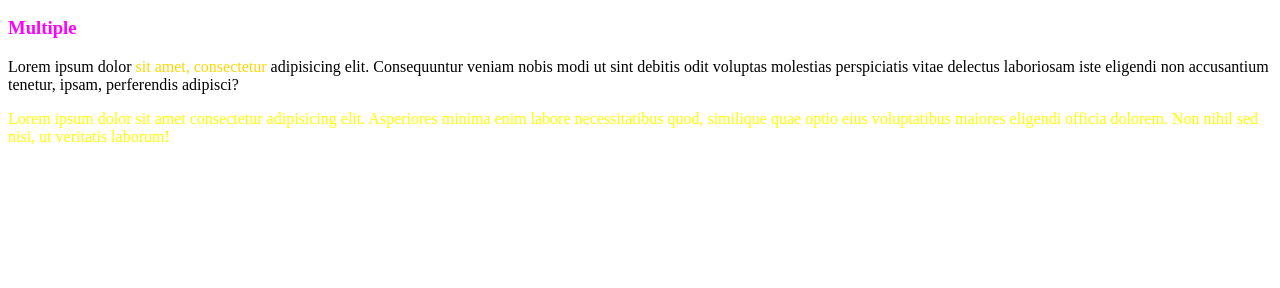
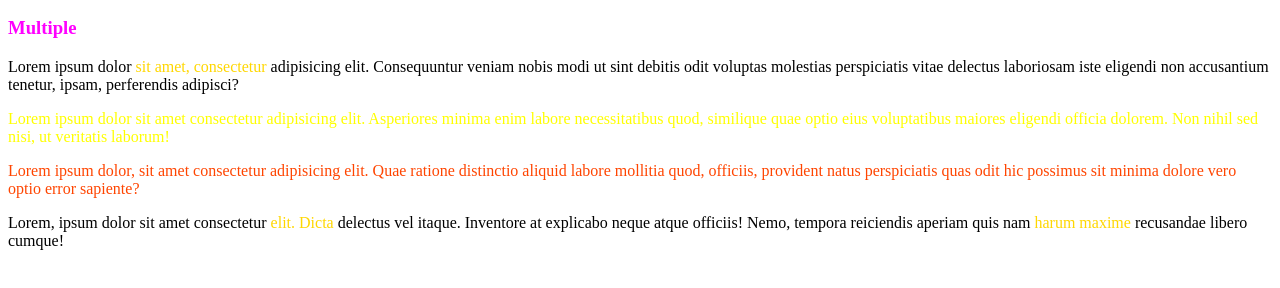
Before and after one commit to JPaulSalazar/selectores, a plain HTML site: page index.html in a window 1280 px wide. Shown: the part 110-398 px from the top of the page. Drawn offline with Linux system fonts and the light colour scheme.

Commit message:
agregue una combinacion de selectores basicos

```diff
--- a/index.html
+++ b/index.html
@@ -28,7 +28,12 @@
         <p class="clase">
             Lorem ipsum dolor sit amet consectetur adipisicing elit. Asperiores minima enim labore necessitatibus quod, similique quae optio eius voluptatibus maiores eligendi officia dolorem. Non nihil sed nisi, ut veritatis laborum!
         </p>
-        <p id="id"></p>
+        <p id="id">
+            Lorem ipsum dolor, sit amet consectetur adipisicing elit. Quae ratione distinctio aliquid labore mollitia quod, officiis, provident natus perspiciatis quas odit hic possimus sit minima dolore vero optio error sapiente?
+        </p>
+        <p>
+            Lorem, ipsum dolor sit amet consectetur <span class="combinar"> elit. Dicta</span> delectus vel itaque. Inventore at explicabo neque atque officiis! Nemo, tempora reiciendis aperiam quis nam <span id="combinacion"> harum maxime</span> recusandae libero cumque!
+        </p>
     </body>
 
 </html>
--- a/styles.css
+++ b/styles.css
@@ -23,7 +23,12 @@ p span {
     color: yellow;
 }
 
-/* slector de id*/
+/* selector de id*/
 #id{
     color: orangered;
 }
+
+/*combinacion de selectores basicos*/
+span.combinar span#combinacion{
+    color: brown;
+}
```
